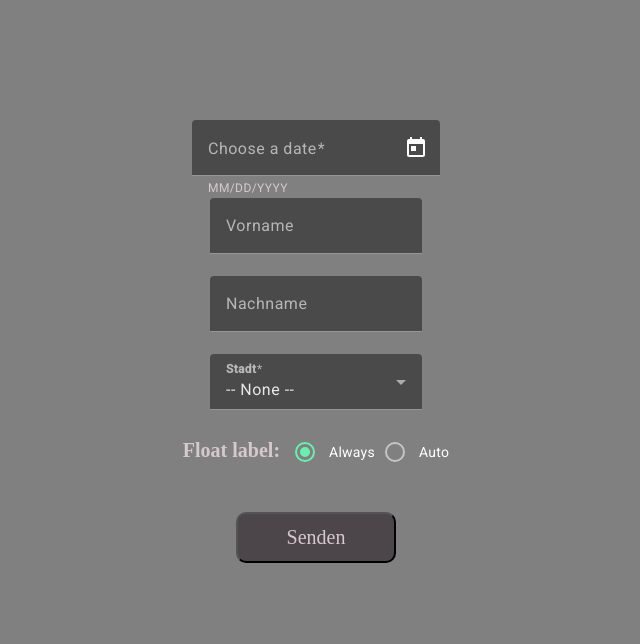
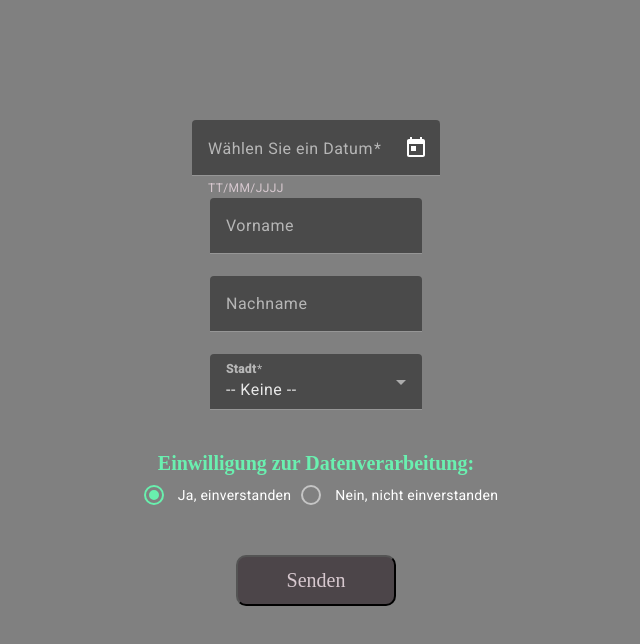
Before and after one commit to pasichnykTetiana-create/my-angular-app, an Angular app: page / in a window 1280 px wide. Shown: the top 644 px of the page, without its empty margins (324-964 px from the left). Built offline with nearby package versions, Linux system fonts and the light colour scheme.

Commit message:
fix:Korrektur des Datumsformats feat: Hinzufügen der Einwilligung zur Datenverarbeitung, Deaktivierung der Senden

```diff
--- a/src/app/components/material-card/material-card.component.html
+++ b/src/app/components/material-card/material-card.component.html
@@ -2,65 +2,59 @@
   <div class="example-container">
     <form [formGroup]="profileForm" (ngSubmit)="onSubmit()">
       <div class="example-form-fields">
+
         <mat-form-field>
-          <mat-label>Choose a date</mat-label>
+          <mat-label>Wählen Sie ein Datum</mat-label>
           <input matInput [matDatepicker]="picker" formControlName="zeit"/>
-          <mat-hint>MM/DD/YYYY</mat-hint>
+          <mat-hint>TT/MM/JJJJ</mat-hint>
           <mat-datepicker-toggle
             matIconSuffix
             [for]="picker"
           ></mat-datepicker-toggle>
           <mat-datepicker #picker></mat-datepicker>
         </mat-form-field>
+
         <mat-form-field [hideRequiredMarker]="hideRequired()" [floatLabel]="floatLabel()">
-          <input
-            matInput
-            placeholder="Vorname"
-            required
-            type="text"
-            formControlName="vorName"
-          />
+          <input matInput placeholder="Vorname" required type="text" formControlName="vorName"/>
         </mat-form-field>
 
         <mat-form-field [floatLabel]="floatLabel()">
-          <input
-            matInput
-            placeholder="Nachname"
-            type="text"
-            formControlName="nachName"
-          />
+          <input matInput placeholder="Nachname" type="text" formControlName="nachName"/>
         </mat-form-field>
 
         <mat-form-field [hideRequiredMarker]="hideRequired()" [floatLabel]="floatLabel()">
           <mat-label><strong>Stadt</strong></mat-label>
           <mat-select required formControlName="stadt">
-            <mat-option value="">-- None --</mat-option>
+            <mat-option value="">-- Keine --</mat-option>
             <mat-option value="Hannover">Hannover</mat-option>
             <mat-option value="Berlin">Berlin</mat-option>
             <mat-option value="Laatzen">Laatzen</mat-option>
           </mat-select>
         </mat-form-field>
 
-        <div>
-          <label>Float label: </label>
-          <mat-radio-group [formControl]="floatLabelControl">
-            <mat-radio-button value="always">Always</mat-radio-button>
-            <mat-radio-button value="auto">Auto</mat-radio-button>
+        <div class="test">
+          <label>Einwilligung zur Datenverarbeitung:</label>
+          <mat-radio-group formControlName="consentGiven">
+            <mat-radio-button value="yes">Ja, einverstanden</mat-radio-button>
+            <mat-radio-button value="no">Nein, nicht einverstanden</mat-radio-button>
           </mat-radio-group>
         </div>
 
         <div class="example-button-row">
-          <app-submit-button (submit)="onSubmit()"></app-submit-button>
+          <app-submit-button [disabled]="profileForm.get('consentGiven')?.value === 'no'"
+                             (submit)="onSubmit()"></app-submit-button>
         </div>
       </div>
     </form>
   </div>
 } @else {
   <div class="saved-data">
-    <h3 class="save-data__h3">Ihre Angaben:</h3>
+    <h3 class="save-data__h3">Ihre Daten:</h3>
     <p>Vorname: <strong class="save-data__field">{{ submitInput?.vorName }}</strong></p>
     <p>Nachname: <strong class="save-data__field">{{ submitInput?.nachName }}</strong></p>
     <p>Stadt: <strong class="save-data__field">{{ submitInput?.stadt }}</strong></p>
-    <p>Zeit: <strong class="save-data__field">{{ submitInput?.zeit }}</strong></p>
+    <p>Datum: <strong class="save-data__field">{{ submitInput?.zeit | date: 'dd/MM/yyyy' }}</strong></p>
+    <p>Einwilligung zur Datenverarbeitung: <strong
+      class="save-data__field">{{ submitInput?.consentGiven === 'yes' ? 'Ja' : 'Nein' }}</strong></p>
   </div>
 }
--- a/src/app/components/material-card/material-card.component.scss
+++ b/src/app/components/material-card/material-card.component.scss
@@ -20,3 +20,11 @@
 .save-data__field {
   color: black;
 }
+
+.test {
+  display: flex;
+  flex-direction: column;
+  align-items: center;
+  margin-top: 20px;
+  color: #6af0b0;
+}
--- a/src/app/components/material-card/material-card.component.ts
+++ b/src/app/components/material-card/material-card.component.ts
@@ -14,6 +14,7 @@ import {map} from 'rxjs/operators';
 import {toSignal} from '@angular/core/rxjs-interop';
 import {MatDividerModule} from '@angular/material/divider';
 import {SubmitButtonComponent} from '../submit-button/submit-button.component';
+import {DatePipe} from '@angular/common';
 
 @Component({
   selector: 'app-material-card',
@@ -31,12 +32,13 @@ import {SubmitButtonComponent} from '../submit-button/submit-button.component';
     MatDatepickerModule,
     MatDividerModule,
     SubmitButtonComponent,
-
+    DatePipe,
   ],
   templateUrl: './material-card.component.html',
   styleUrls: ['./material-card.component.scss'],
   standalone: true,
   changeDetection: ChangeDetectionStrategy.OnPush,
+  providers: [DatePipe]
 })
 export class MaterialCardComponent {
   readonly hideRequiredControl = new FormControl(true);
@@ -52,30 +54,25 @@ export class MaterialCardComponent {
     nachName: new FormControl('', Validators.required),
     stadt: new FormControl('', Validators.required),
     zeit: new FormControl('', Validators.required),
+    consentGiven: new FormControl('yes', Validators.required),
   });
 
   submitInput: any = {};
   isSambit: boolean = true;
-  protected readonly hideRequired = toSignal(
-    this.hideRequiredControl.valueChanges
-  );
+  protected readonly hideRequired = toSignal(this.hideRequiredControl.valueChanges);
   protected readonly floatLabel = toSignal(
     this.floatLabelControl.valueChanges.pipe(map((v) => v || 'always')),
     {initialValue: 'always'}
   );
 
+  constructor(private datePipe: DatePipe) {
+  }
+
   onSubmit() {
+    const formData = this.profileForm.value;
+    this.submitInput = {...formData};
+    this.isSambit = false;
 
-    const formData = this.profileForm.value;
-
-
-    if (formData.zeit) {
-      const dateObj = new Date(formData.zeit);
-      formData.zeit = dateObj.toLocaleDateString('de-Uk');
-    }
-
-    this.submitInput = formData;
-    this.isSambit = false;
     console.log(this.submitInput);
   }
 }
--- a/src/app/components/submit-button/submit-button.component.html
+++ b/src/app/components/submit-button/submit-button.component.html
@@ -1,3 +1,3 @@
-<button (click)="onClick()" class="mat-raised-button" mat-raised-button>
-  Senden
+<button (click)="onClick()" [disabled]="disabled" class="mat-raised-button" mat-raised-button>
+  {{ disabled ? 'Bestätigen Sie Ihre Zustimmung' : 'Senden' }}
 </button>
--- a/src/app/components/submit-button/submit-button.component.ts
+++ b/src/app/components/submit-button/submit-button.component.ts
@@ -1,5 +1,4 @@
-import {Component, EventEmitter, Output} from '@angular/core';
-
+import {Component, EventEmitter, Input, Output} from '@angular/core';
 
 @Component({
   selector: 'app-submit-button',
@@ -8,8 +7,11 @@ import {Component, EventEmitter, Output} from '@angular/core';
 })
 export class SubmitButtonComponent {
   @Output() submit = new EventEmitter<void>();
+  @Input() disabled: boolean = false;
 
   onClick() {
-    this.submit.emit();
+    if (!this.disabled) {
+      this.submit.emit();
+    }
   }
 }
```
Also changed, not shown: src/app/app.component.html (line endings or trailing spaces).
